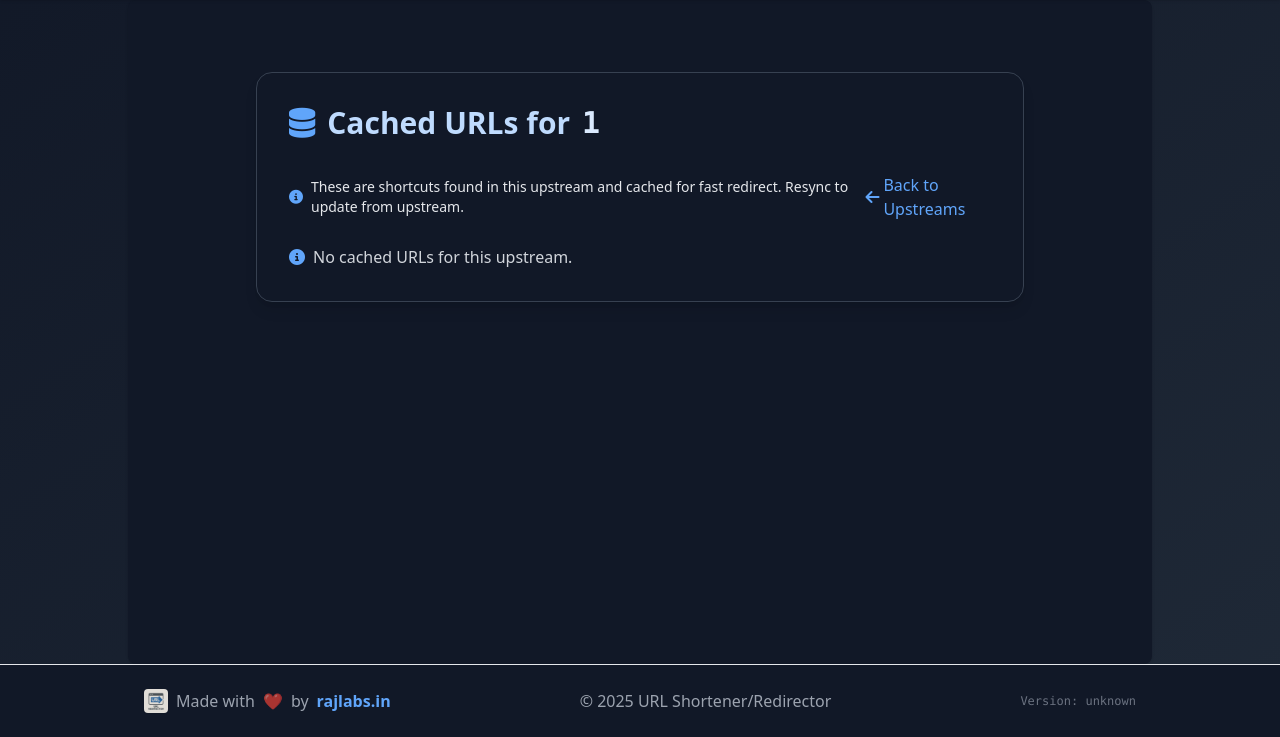
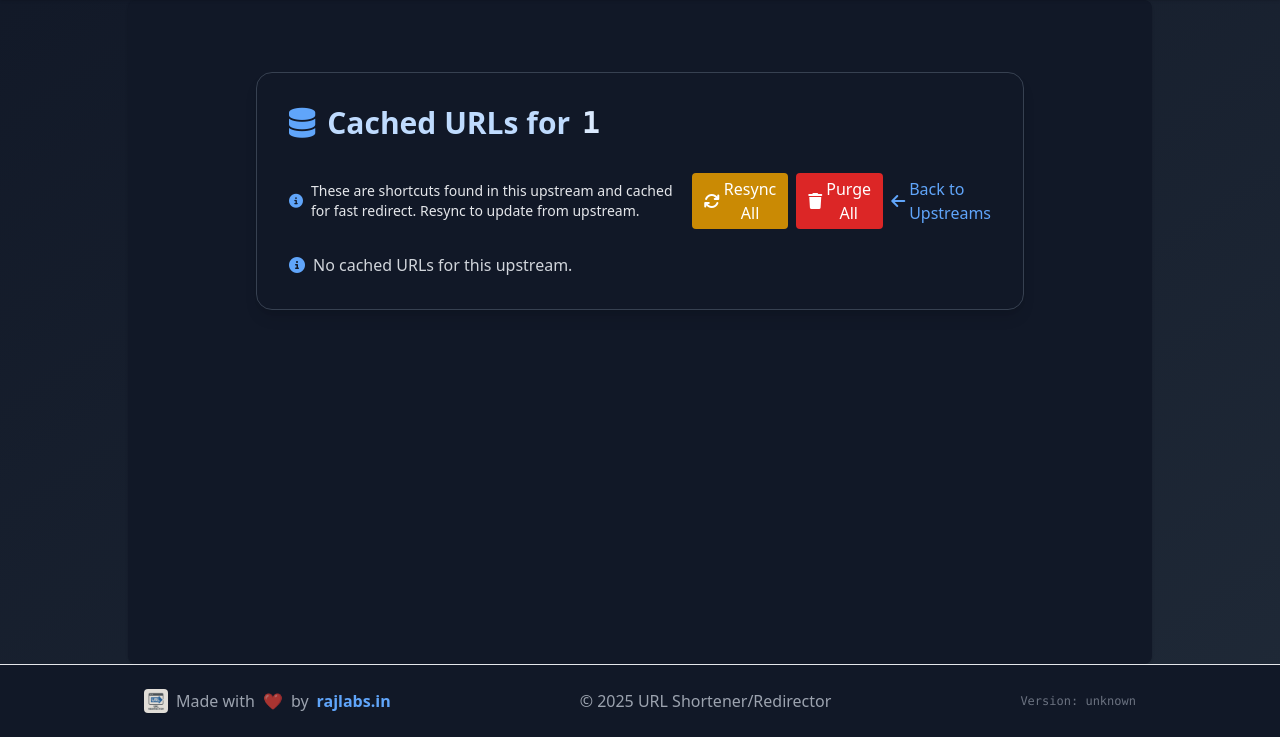
Before and after one commit to authoritydmc/r, a Flask app: page /admin/upstream-cache/1 in a window 1280 px wide. Shown: the part 97-834 px from the top of the page. Run offline with Flask 3, Linux system fonts and the light colour scheme; the visitor is signed in with stand-in values (Sample User, id 1); data that the repository does not hold is empty; some libraries are stand-ins or nearby versions.

Commit message:
Feat: Add admin routes for purging and resyncing all upstream cache entries

```diff
--- a/app/routes.py
+++ b/app/routes.py
@@ -504,9 +504,64 @@ def admin_upstream_cache_resync(upstream, pattern):
             return jsonify({'success': False, 'error': str(e)})
     except Exception as e:
         # Catch any unexpected error and always return JSON
-        import sys
         print(f"[RESYNC] Unexpected Exception: {e}", file=sys.stderr)
         return jsonify({'success': False, 'error': 'Unexpected server error', 'details': str(e)}), 500
+
+@bp.route('/admin/upstream-cache/purge/<upstream>', methods=['POST'])
+@login_required
+def admin_upstream_cache_purge(upstream):
+    try:
+        from .utils import list_upstream_cache, clear_upstream_cache
+        cached = list_upstream_cache(upstream)
+        for entry in cached:
+            clear_upstream_cache(entry['pattern'])
+        return jsonify({'success': True, 'purged': len(cached)})
+    except Exception as e:
+        import sys
+        print(f"[PURGE] Exception: {e}", file=sys.stderr)
+        return jsonify({'success': False, 'error': str(e)}), 500
+
+@bp.route('/admin/upstream-cache/resync-all/<upstream>', methods=['POST'])
+@login_required
+def admin_upstream_cache_resync_all(upstream):
+    try:
+        from .utils import list_upstream_cache
+        import requests
+        from datetime import datetime
+        up = next((u for u in get_upstreams() if u.get('name') == upstream), None)
+        if not up:
+            return jsonify({'success': False, 'error': 'Upstream not found'}), 404
+        base_url = up.get('base_url', '').rstrip('/')
+        fail_url = up.get('fail_url', '').rstrip('/')
+        fail_status_code = str(up.get('fail_status_code')) if up.get('fail_status_code') else None
+        verify_ssl = up.get('verify_ssl', False)
+        cached = list_upstream_cache(upstream)
+        results = []
+        for entry in cached:
+            pattern = entry['pattern']
+            check_url = f"{base_url}/{pattern}"
+            try:
+                resp = requests.get(check_url, allow_redirects=True, timeout=3, verify=verify_ssl)
+                actual_url = resp.url.rstrip('/')
+                status_code = str(resp.status_code)
+                fail_url_match = actual_url.startswith(fail_url) if fail_url else False
+                fail_status_match = (fail_status_code is not None and status_code == fail_status_code)
+                tried_at = datetime.utcnow().isoformat(sep=' ', timespec='seconds')
+                if not fail_url_match or (fail_status_code and not fail_status_match):
+                    from .utils import cache_upstream_result
+                    cache_upstream_result(pattern, upstream, actual_url, tried_at)
+                    results.append({'pattern': pattern, 'success': True, 'resolved_url': actual_url, 'checked_at': tried_at})
+                else:
+                    from .utils import clear_upstream_cache
+                    clear_upstream_cache(pattern)
+                    results.append({'pattern': pattern, 'success': False, 'error': 'Fail criteria matched'})
+            except Exception as e:
+                results.append({'pattern': pattern, 'success': False, 'error': str(e)})
+        return jsonify({'success': True, 'results': results})
+    except Exception as e:
+        import sys
+        print(f"[RESYNC-ALL] Exception: {e}", file=sys.stderr)
+        return jsonify({'success': False, 'error': str(e)}), 500
 
 @bp.route('/admin/clear-upstream-logs', methods=['POST'])
 @login_required
--- a/app/templates/admin_upstream_cache.html
+++ b/app/templates/admin_upstream_cache.html
@@ -10,7 +10,11 @@
       <i class="fa-solid fa-circle-info text-blue-400"></i>
       <span>These are shortcuts found in this upstream and cached for fast redirect. Resync to update from upstream.</span>
     </div>
-    <a href="{{ url_for('main.admin_upstreams') }}" class="text-blue-600 dark:text-blue-400 hover:underline flex items-center gap-1"><i class="fa-solid fa-arrow-left"></i> Back to Upstreams</a>
+    <div class="flex flex-col sm:flex-row gap-2">
+      <button class="bg-yellow-600 text-white px-3 py-1 rounded hover:bg-yellow-700 flex items-center gap-1" onclick="resyncAllCache('{{ upstream }}', this)"><i class="fa-solid fa-arrows-rotate"></i> Resync All</button>
+      <button class="bg-red-600 text-white px-3 py-1 rounded hover:bg-red-700 flex items-center gap-1" onclick="purgeAllCache('{{ upstream }}', this)"><i class="fa-solid fa-trash"></i> Purge All</button>
+      <a href="{{ url_for('main.admin_upstreams') }}" class="text-blue-600 dark:text-blue-400 hover:underline flex items-center gap-1"><i class="fa-solid fa-arrow-left"></i> Back to Upstreams</a>
+    </div>
   </div>
   {% if cached %}
     <div class="rounded-xl border border-gray-200 dark:border-gray-700 bg-gray-50 dark:bg-gray-900 overflow-x-auto">
@@ -81,5 +85,63 @@ function resyncCache(upstream, pattern, btn) {
       btn.disabled = false;
     });
 }
+
+function resyncAllCache(upstream, btn) {
+  if (!confirm('Resync all cached shortcuts from upstream? This will update all entries.')) return;
+  btn.disabled = true;
+  btn.textContent = 'Resyncing...';
+  fetch(`/admin/upstream-cache/resync-all/${encodeURIComponent(upstream)}`, {method: 'POST'})
+    .then(r => r.json())
+    .then(data => {
+      if (data.success) {
+        btn.textContent = 'Resynced!';
+        setTimeout(() => location.reload(), 800);
+      } else {
+        btn.textContent = 'Failed';
+        alert(data.error || 'Resync all failed.');
+        btn.disabled = false;
+      }
+    })
+    .catch((err) => {
+      btn.textContent = 'Failed';
+      alert('Resync all failed.');
+      btn.disabled = false;
+    });
+}
+
+let purgeConfirmStep = 0;
+function purgeAllCache(upstream, btn) {
+  if (purgeConfirmStep === 0) {
+    btn.textContent = 'Confirm Purge';
+    btn.classList.add('bg-red-800');
+    purgeConfirmStep = 1;
+    setTimeout(() => {
+      btn.textContent = 'Purge All';
+      btn.classList.remove('bg-red-800');
+      purgeConfirmStep = 0;
+    }, 3000);
+    return;
+  }
+  if (!confirm('Are you absolutely sure? This will delete ALL cached shortcuts for this upstream.')) return;
+  btn.disabled = true;
+  btn.textContent = 'Purging...';
+  fetch(`/admin/upstream-cache/purge/${encodeURIComponent(upstream)}`, {method: 'POST'})
+    .then(r => r.json())
+    .then(data => {
+      if (data.success) {
+        btn.textContent = 'Purged!';
+        setTimeout(() => location.reload(), 800);
+      } else {
+        btn.textContent = 'Failed';
+        alert(data.error || 'Purge all failed.');
+        btn.disabled = false;
+      }
+    })
+    .catch((err) => {
+      btn.textContent = 'Failed';
+      alert('Purge all failed.');
+      btn.disabled = false;
+    });
+}
 </script>
 {% endblock %}
```
